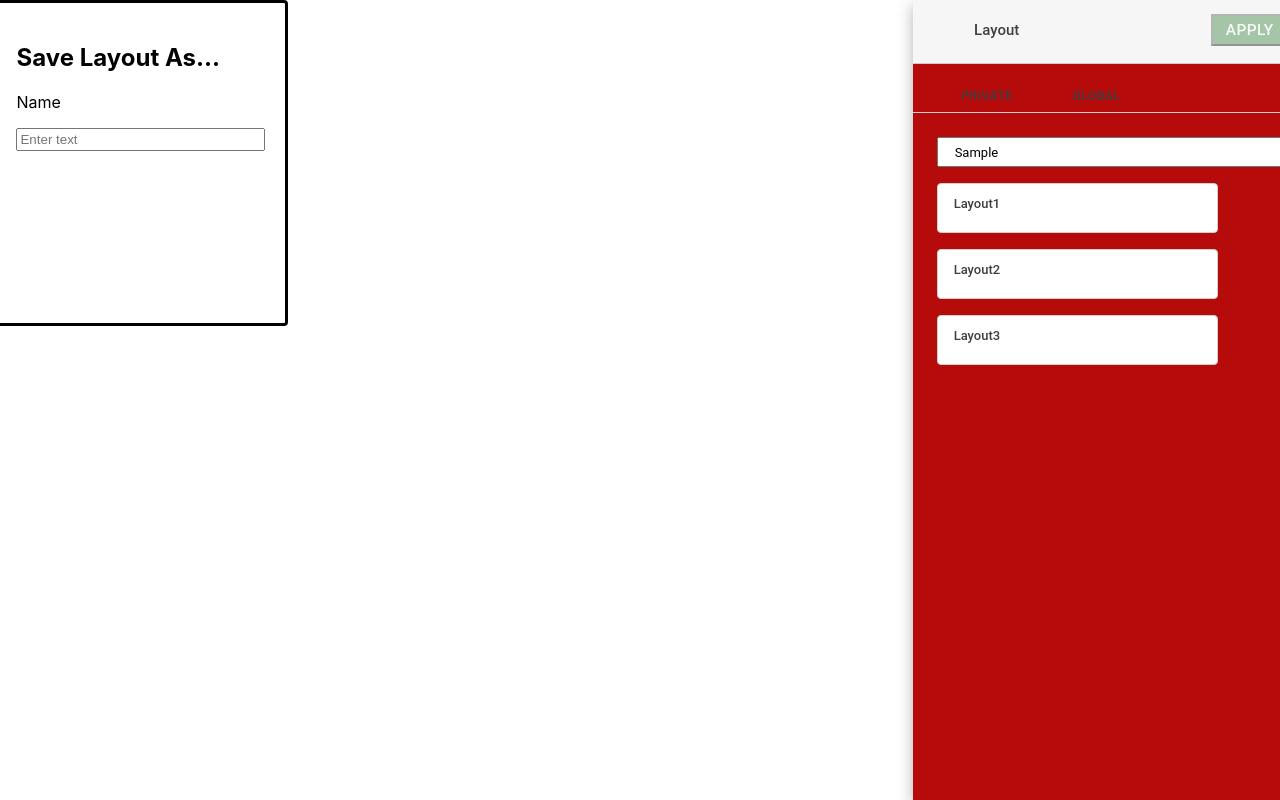
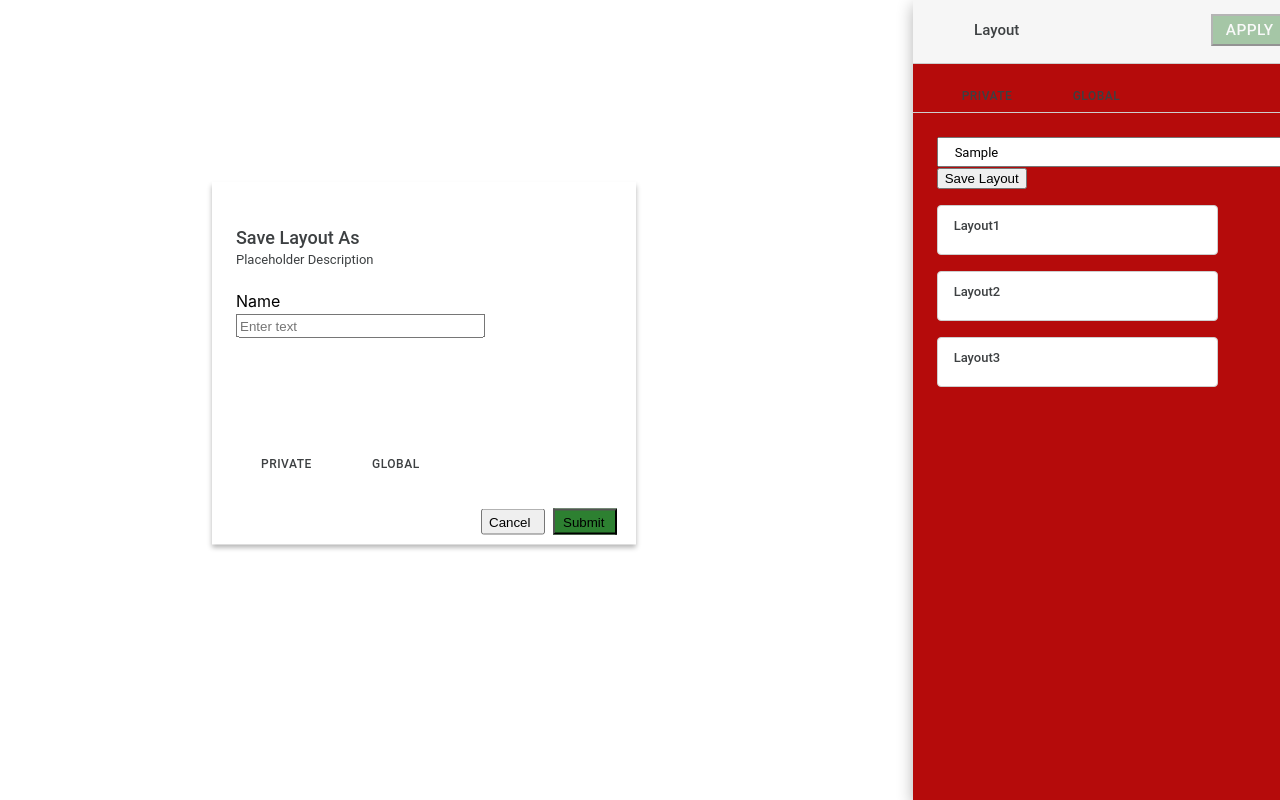
Before and after one commit to piyushmishra1416/side-panel, a React (Create React App) app: page / in a window 1280 px wide. Both pictures are taken after typing "Sample" into the empty fields and a click on the button "Save Layout". Built offline with nearby package versions, Linux system fonts and the light colour scheme.

Commit message:
added a new save-layout-as popup

```diff
--- a/src/components/grid.tsx
+++ b/src/components/grid.tsx
@@ -13,11 +13,11 @@ export default class Landing extends Component {
         onButtonClick={() => console.log("Button Clicked!")}
       />
 
-      <div>
+      {/* <div>
 
           <MyComponent  />
 
-      </div>
+      </div> */}
       </div>
     );
   }
--- a/src/components/save-layout.css
+++ b/src/components/save-layout.css
@@ -1,34 +1,303 @@
 .save-layout-modal {
-   position: relative;
-   top: 0;
-   left: 0;
-   width: 22vw;
+  display: flex;
+  flex-direction: column;
+  align-items: center;
+   justify-content: center;
+  padding: 0px;
+  gap: 8px;
 
-   height: 22vw;
-   background-color: rgba(0, 0, 0, 0.5);
-   display: flex;
-   align-items: center;
-   justify-content: center;
-   background: #000;
+  position: relative;
+  transform: translate(50%, 50%);
+  width: 424px;
+  height: 363px;
+
+  background: #FFFFFF;
+
+  box-shadow: 0px 3px 5px rgba(0, 0, 0, 0.3);
+
  }
 
+ .save-layout-content{
+  display: flex;
+flex-direction: column;
+align-items: flex-start;
+padding: 0px;
+gap: 8px;
+
+width: 424px;
+height: 298px;
+
+flex: none;
+order: 0;
+flex-grow: 0;
+
+ }
  .save-layout-modal__content {
-   background-color: white;
-   padding: 20px;
-   border-radius: 4px;
-   width: 21.8vw;
-   height: 35vh;
-   border: #000;
-   border-style: solid;
-   /* border-color: black; */
+  display: flex;
+  flex-direction: column;
+  align-items: flex-start;
+  padding: 24px 24px 8px;
+  /* gap: 24px; */
+
+  width: 424px;
+  height: 240px;
+
+  flex: none;
+  order: 0;
+  flex-grow: 0;
+
  }
+ .save-layout-modal-tabs {
+  display: flex;
+  flex-direction: row;
+  justify-content: center;
+  align-items: center;
+  padding: 0px;
+
+  position: absolute;
+  width: 257px;
+  height: 48px;
+  left: 0px;
+  top: 250px;
+ }
+ .tab1 {
+  display: flex;
+  flex-direction: column;
+  justify-content: flex-end;
+  align-items: center;
+  padding: 0px;
+  gap: 3px;
+
+  width: 51px;
+  height: 32px;
+
+  flex: none;
+  order: 0;
+  flex-grow: 0;
+}
+.label1 {
+  width: 51px;
+  height: 15px;
+
+  font-family: "Roboto";
+  font-style: normal;
+  font-weight: 500;
+  font-size: 12px;
+  line-height: 15px;
+
+  display: flex;
+  align-items: center;
+  letter-spacing: 0.5px;
+  text-transform: uppercase;
+
+  color: #3d4042;
+
+  flex: none;
+  order: 0;
+  flex-grow: 0;
+}
+
+.tab2 {
+  display: flex;
+  flex-direction: row;
+  justify-content: center;
+  align-items: flex-end;
+  padding: 0px 0px 8.5px;
+  gap: 4px;
+
+  width: 48px;
+  height: 32px;
+
+  flex: none;
+  order: 1;
+  flex-grow: 0;
+}
+.label2 {
+  width: 48px;
+  height: 15px;
+
+  font-family: "Roboto";
+  font-style: normal;
+  font-weight: 500;
+  font-size: 12px;
+  line-height: 15px;
+
+  display: flex;
+  align-items: center;
+  letter-spacing: 0.5px;
+  text-transform: uppercase;
+
+  color: #3d4042;
+
+  flex: none;
+  order: 0;
+  flex-grow: 0;
+}
+
+.save-layout-modal-tabs button {
+  background-color: transparent;
+  border: none;
+  padding: 0;
+  margin-right: 30px;
+  margin-left: 30px;
+  font-size: 16px;
+  cursor: pointer;
+  text-decoration: none;
+  color: #333;
+}
+
+.save-layout-modal-tabs button:hover {
+  text-decoration: underline;
+  text-decoration-thickness: 4px;
+  color: #000;
+}
+
+ .save-layout-modal-title-bar{
+  display: flex;
+flex-direction: column;
+align-items: flex-start;
+padding: 0px;
+gap: 8px;
+
+width: 376px;
+height: 50px;
+
+flex: none;
+order: 0;
+align-self: stretch;
+flex-grow: 0;
+
+ }
+
  .save-layout-modal-title {
-   display: flex;
-   align-items: right;
-   justify-content: center;
+  display: flex;
+flex-direction: row;
+justify-content: flex-end;
+align-items: flex-start;
+padding: 0px;
+gap: 24px;
+
+width: 376px;
+height: 24px;
+
+flex: none;
+order: 0;
+align-self: stretch;
+flex-grow: 0;
+
+ }
+
+ .save-layout-modal-title-text {
+  width: 328px;
+  height: 24px;
+
+  font-family: 'Roboto';
+  font-style: normal;
+  font-weight: 500;
+  font-size: 18px;
+  line-height: 24px;
+
+  color: #3D4042;
+
+  flex: none;
+  order: 0;
+  flex-grow: 1;
+
+ }
+
+ .save-layout-modal-closeicon {
+  width: 24px;
+height: 24px;
+
+flex: none;
+order: 1;
+flex-grow: 0;
+
+ }
+
+ .icon-fill {
+  position: absolute;
+width: 14.67px;
+height: 14.67px;
+left: calc(50% - 14.67px/2 - 0px);
+top: calc(50% - 14.67px/2 + 0px);
+
+background: #3D4042;
+
+ }
+ .save-layout-modal-singleline {
+  width: 376px;
+height: 18px;
+padding-top: 8px;
+
+font-family: 'Roboto';
+font-style: normal;
+font-weight: 400;
+font-size: 13px;
+line-height: 18px;
+
+color: #3D4042;
+
+flex: none;
+order: 1;
+align-self: stretch;
+flex-grow: 0;
+
+ }
+ .search-text {
+  margin-top: 30px;
+  margin-bottom: 3px;
 
  }
  .save-layout-modal__input{
    width: 18.8vw;
    height: 2.2vh;
  }
+ .footer-button {
+  display: flex;
+  flex-direction: column;
+  justify-content: center;
+  /* align-items: left; */
+  padding: 0px px;
+
+  margin-top: 16px;
+  margin-bottom: 5px;
+
+  width: 5.0vw;
+  height: 3.2vh;
+
+
+  opacity: 1;
+
+  flex: none;
+  order: 2;
+  flex-grow: 0;
+ }
+ .footer-button1 {
+  display: flex;
+  flex-direction: column;
+  justify-content: center;
+  /* align-items: right; */
+  padding: 8px;
+
+  margin-top: 16px;
+  margin-bottom: 5px;
+  margin-left: 8px;
+
+  width: 5.0vw;
+
+  height: 3.2vh;
+
+  background: #2d8031;
+  opacity: 1;
+
+  flex: none;
+  order: 2;
+  flex-grow: 0;
+ }
+ .modal__footer {
+  display: flex;
+  justify-content: right;
+  align-items: right;
+  margin-left: 250px;
+ }
--- a/src/components/savelayoutas.tsx
+++ b/src/components/savelayoutas.tsx
@@ -25,9 +25,20 @@ class SaveLayoutModal extends Component<SaveLayoutModalProps, SaveLayoutModalSta
 
     return (
       <div className="save-layout-modal">
+        <div className="save-layout-content">
         <div className="save-layout-modal__content">
-          <h2 className="save-layout-modal__title">Save Layout As...</h2>
-          <p>Name</p>
+          <div className="save-layout-modal-title-bar">
+            <div className="save-layout-modal-title">
+          <h2 className="save-layout-modal-title-text">Save Layout As</h2>
+          <i className="save-layout-modal-closeicon"></i>
+         </div>
+         <div className="save-layout-modal-singleline">
+          Placeholder Description
+          </div>
+          </div>
+
+          {/* Search Bar */}
+          <p className="search-text">Name</p>
           <input
             type="text"
             className="save-layout-modal__input"
@@ -35,45 +46,72 @@ class SaveLayoutModal extends Component<SaveLayoutModalProps, SaveLayoutModalSta
             value={layoutName}
             onChange={(e) => this.setState({ layoutName: e.target.value })}
           />
-          <div className="save-layout-modal__buttons">
-            {/* <button onClick={this.handleSaveClick}>Save</button>
-            <button onClick={onClose}>Cancel</button> */}
+          {/* <div className="save-layout-modal__buttons">
+            <button onClick={this.handleSaveClick}>Save</button>
+            <button onClick={onClose}>Cancel</button>
+          </div> */}
+        </div>
+        </div>
+        <div className="save-layout-modal-tabs">
+            <button
+              className="tab1"
+              // onClick={() => this.handleTabClick("private")
+            >
+              <div className="label1">PRIVATE</div>
+            </button>
+            <button
+              // className={`${activeTab === "global" ? "active" : ""} tab2`}
+            //   onClick={() => this.handleTabClick("global")}
+            className="tab2"
+            >
+
+              <div className="label2">GLOBAL</div>
+            </button>
           </div>
-        </div>
+
+        <div className='modal__footer'>
+                <button className="footer-button" >
+                  Cancel
+                </button>
+                <button className="footer-button1" >
+                  Submit
+                </button>
+              </div>
       </div>
     );
   }
 }
+export default SaveLayoutModal;
 
-interface MyComponentState {
-  isSaveLayoutModalOpen: boolean;
-}
+// interface MyComponentState {
+//   isSaveLayoutModalOpen: boolean;
+// }
 
-class MyComponent extends Component<{}, MyComponentState> {
-  state: MyComponentState = {
-    isSaveLayoutModalOpen: false,
-  };
+// class MyComponent extends Component<{}, MyComponentState> {
+//   state: MyComponentState = {
+//     isSaveLayoutModalOpen: false,
+//   };
 
-  handleSaveLayoutClick = () => {
-    this.setState({ isSaveLayoutModalOpen: true });
-  };
+//   handleSaveLayoutClick = () => {
+//     this.setState({ isSaveLayoutModalOpen: true });
+//   };
 
-  handleCloseSaveLayoutModal = () => {
-    this.setState({ isSaveLayoutModalOpen: false });
-  };
+//   handleCloseSaveLayoutModal = () => {
+//     this.setState({ isSaveLayoutModalOpen: false });
+//   };
 
-  render() {
-    const { isSaveLayoutModalOpen } = this.state;
+//   render() {
+//     const { isSaveLayoutModalOpen } = this.state;
 
-    return (
-      <div>
-        <button onClick={this.handleSaveLayoutClick}>Save Layout</button>
-        {isSaveLayoutModalOpen && (
-          <SaveLayoutModal onClose={this.handleCloseSaveLayoutModal} />
-        )}
-      </div>
-    );
-  }
-}
+//     return (
+//       <div>
+//         <button onClick={this.handleSaveLayoutClick}>Save Layout</button>
+//         {isSaveLayoutModalOpen && (
+//           <SaveLayoutModal onClose={this.handleCloseSaveLayoutModal} />
+//         )}
+//       </div>
+//     );
+//   }
+// }
 
-export default MyComponent;
+// export default MyComponent;
--- a/src/components/side-panel.tsx
+++ b/src/components/side-panel.tsx
@@ -1,14 +1,17 @@
 import React, { Component } from "react";
 import "./sidepanel.css";
 import Selectlayout from "./Selectlayout";
+import SaveLayoutModal from "./savelayoutas";
 
 interface HeaderProps {
   title: string;
   buttonText: string;
   onButtonClick: () => void;
+
 }
 interface HeaderState {
   activeTab: "private" | "global";
+  isSaveLayoutModalOpen: boolean;
 }
 
 interface HeaderState {}
@@ -18,6 +21,7 @@ export default class Header extends Component<HeaderProps, HeaderState> {
     super(props);
     this.state = {
       activeTab: "private",
+      isSaveLayoutModalOpen: false,
     };
   }
 
@@ -28,13 +32,22 @@ export default class Header extends Component<HeaderProps, HeaderState> {
   handleSearch = (event: React.ChangeEvent<HTMLInputElement>) => {
     const searchQuery = event.target.value;
   };
+  handleSaveLayoutClick = () => {
+    this.setState({ isSaveLayoutModalOpen: true });
+  };
+
+  handleCloseSaveLayoutModal = () => {
+    this.setState({ isSaveLayoutModalOpen: false });
+  };
 
   render() {
     const { title, buttonText, onButtonClick } = this.props;
-    const { activeTab } = this.state;
+    const { activeTab, isSaveLayoutModalOpen } = this.state;
 
     return (
+      <>
       <div className="body">
+
         {/* HEADER */}
         <header className="header">
           <div className="header-content title">
@@ -78,6 +91,10 @@ export default class Header extends Component<HeaderProps, HeaderState> {
                 onChange={this.handleSearch}
               />
               {/* </div> */}
+              <div>
+       <button onClick={this.handleSaveLayoutClick}>Save Layout</button>
+
+     </div>
             </div>
 
             {/* LAYOUT */}
@@ -93,6 +110,12 @@ export default class Header extends Component<HeaderProps, HeaderState> {
           </div>
         </div>
       </div>
+      {isSaveLayoutModalOpen && (
+         <SaveLayoutModal onClose={this.handleCloseSaveLayoutModal} />
+       )}
+
+     </>
+
     );
   }
 }
--- a/src/components/sidepanel.css
+++ b/src/components/sidepanel.css
@@ -3,7 +3,7 @@
   margin-right: 0%;
   width: 28.7vw;
   height: 100%;
-  right : 0;
+  right: 0;
   background: #b50b0b;
 
   box-shadow: 0px 5px 15px rgba(0, 0, 0, 0.3);
@@ -72,7 +72,7 @@
   margin-top: 16px;
   margin-bottom: 16px;
 
-  width: 7.0vw;
+  width: 7vw;
   height: 3.2vh;
 
   background: #2d8031;
@@ -84,7 +84,7 @@
 }
 
 .button-text {
-  width: 6.0vw;
+  width: 6vw;
   height: 32px;
 
   font-family: "Roboto";
--- a/tsconfig.json
+++ b/tsconfig.json
@@ -22,5 +22,5 @@
   },
   "include": [
     "src"
-  ]
+, "public/other_codes/modal.tsx"  ]
 }
```
Also changed, not shown: public/other_codes/cbox.css (added, +20 -0 lines), public/other_codes/cbox.tsx (added, +20 -0 lines).
